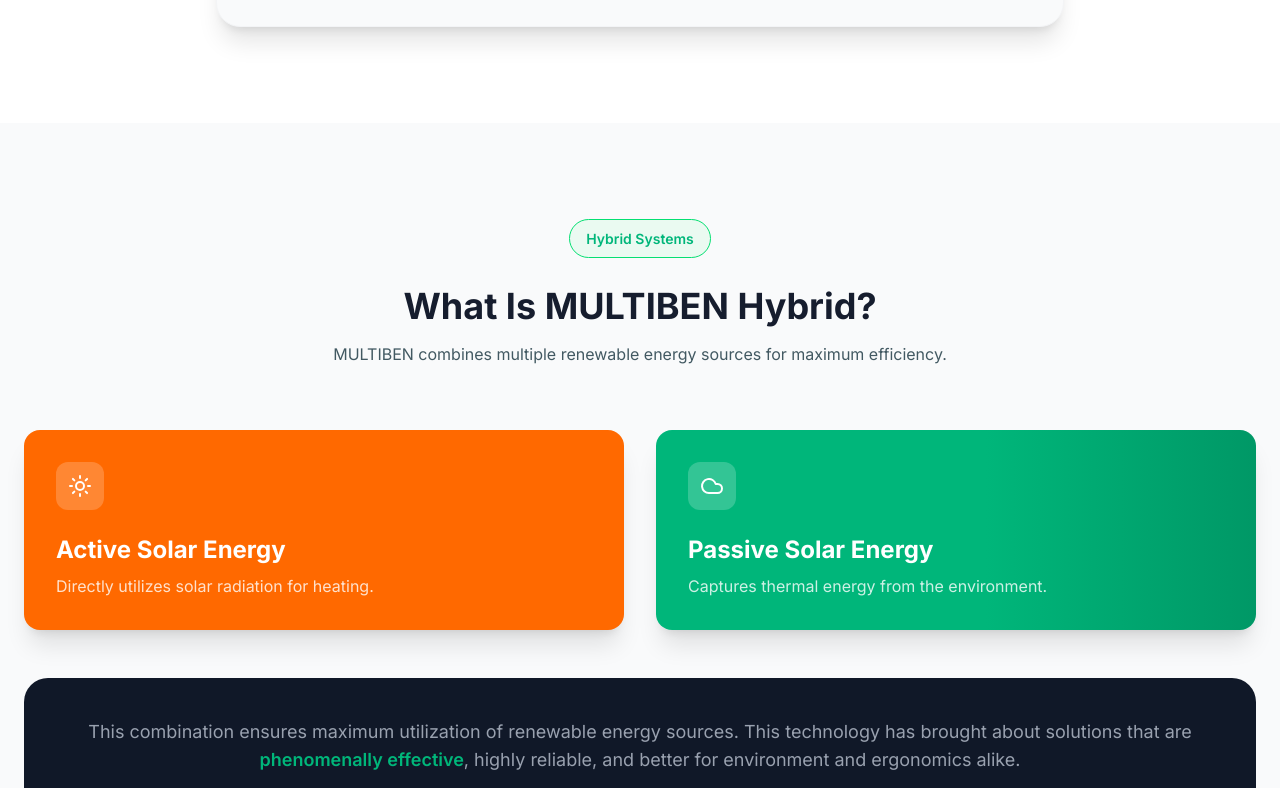
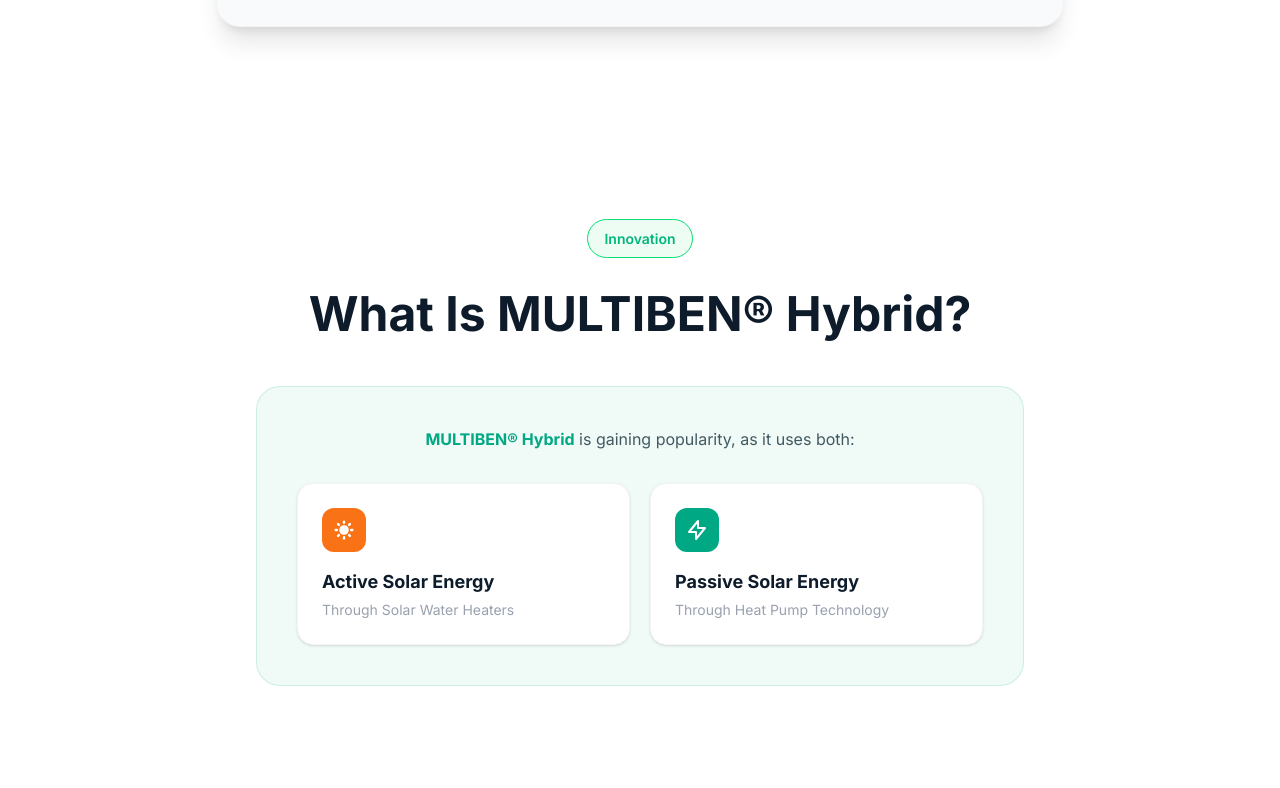
Before and after one commit to scaleoxperts/alldelite, a Next.js app: page /about in a window 1280 px wide. Shown: the part 2920-3708 px from the top of the page. Built offline with nearby package versions, Linux system fonts and the light colour scheme.

Commit message:
update(MultiBenHybridSection): refactor layout and content for clarity and improved presentation

```diff
--- a/components/about/MultiBenHybrid.about.tsx
+++ b/components/about/MultiBenHybrid.about.tsx
@@ -1,55 +1,71 @@
-import { Cloud, Sun } from "lucide-react";
-
-import { MULTIBEN_HYBRID } from "@/contents/about";
-
 import Capsule from "../shared/Capsule";
-
-const ICON_MAP = {
-  sun: Sun,
-  cloud: Cloud,
-} as const;
 
 export default function MultiBenHybridSection() {
   return (
-    <section className="bg-(--color-background-light) py-24">
+    <section className="bg-white py-24">
       <div className="mx-auto max-w-7xl px-6">
-        <div className="mb-16 text-center">
-          <Capsule text={MULTIBEN_HYBRID.badge} />
-          <h2 className="mt-2 text-4xl font-bold text-(--color-text-black)">
-            {MULTIBEN_HYBRID.heading}
+        <div className="mb-12 text-center">
+          <Capsule text="Innovation" />
+          <h2 className="mt-3 text-4xl font-bold text-[#0d1b2a] md:text-5xl">
+            What Is MULTIBEN® Hybrid?
           </h2>
-          <p className="mx-auto mt-4 max-w-2xl text-(--color-text-gray)">
-            {MULTIBEN_HYBRID.description}
-          </p>
         </div>
 
-        <div className="mb-12 grid gap-8 md:grid-cols-2">
-          {MULTIBEN_HYBRID.cards.map((card) => {
-            const Icon = ICON_MAP[card.iconKey as keyof typeof ICON_MAP];
-            return (
-              <div
-                key={card.title}
-                className={`${card.bg} rounded-2xl p-8 text-white shadow-xl transition-transform hover:-translate-y-1`}
-              >
-                <div className="mb-6 flex h-12 w-12 items-center justify-center rounded-xl bg-white/20">
-                  <Icon className="h-6 w-6" />
+        <div className="mx-auto max-w-3xl">
+          <div className="rounded-3xl border border-[#00a884]/15 bg-[#f0faf6] p-8 md:p-10">
+            <p className="mb-8 text-center text-[#425962]">
+              <strong className="text-[#00a884]">MULTIBEN® Hybrid</strong> is
+              gaining popularity, as it uses both:
+            </p>
+
+            <div className="grid gap-5 md:grid-cols-2">
+              <div className="rounded-2xl border border-gray-100 bg-white p-6 text-left shadow-sm">
+                <div className="mb-4 flex h-11 w-11 items-center justify-center rounded-xl bg-[#f97316]">
+                  <svg
+                    className="h-6 w-6 text-white"
+                    fill="currentColor"
+                    viewBox="0 0 20 20"
+                  >
+                    <path
+                      fillRule="evenodd"
+                      d="M10 2a1 1 0 011 1v1a1 1 0 11-2 0V3a1 1 0 011-1zm4 8a4 4 0 11-8 0 4 4 0 018 0zm-.464 4.95l.707.707a1 1 0 001.414-1.414l-.707-.707a1 1 0 00-1.414 1.414zm2.12-10.607a1 1 0 010 1.414l-.706.707a1 1 0 11-1.414-1.414l.707-.707a1 1 0 011.414 0zM17 11a1 1 0 100-2h-1a1 1 0 100 2h1zm-7 4a1 1 0 011 1v1a1 1 0 11-2 0v-1a1 1 0 011-1zM5.05 6.464A1 1 0 106.465 5.05l-.708-.707a1 1 0 00-1.414 1.414l.707.707zm1.414 8.486l-.707.707a1 1 0 01-1.414-1.414l.707-.707a1 1 0 011.414 1.414zM4 11a1 1 0 100-2H3a1 1 0 000 2h1z"
+                      clipRule="evenodd"
+                    />
+                  </svg>
                 </div>
-                <h4 className="mb-2 text-2xl font-bold">{card.title}</h4>
-                <p className="text-white/80">{card.description}</p>
+                <h4 className="mb-1 text-lg font-bold text-[#0d1b2a]">
+                  Active Solar Energy
+                </h4>
+                <p className="text-sm text-gray-400">
+                  Through Solar Water Heaters
+                </p>
               </div>
-            );
-          })}
-        </div>
 
-        <div className="rounded-3xl bg-gray-900 p-10 text-center text-white">
-          <p className="text-lg text-gray-400">
-            This combination ensures maximum utilization of renewable energy
-            sources. This technology has brought about solutions that are{" "}
-            <span className="font-semibold text-(--color-primary)">
-              phenomenally effective
-            </span>
-            , highly reliable, and better for environment and ergonomics alike.
-          </p>
+              <div className="rounded-2xl border border-gray-100 bg-white p-6 text-left shadow-sm">
+                <div className="mb-4 flex h-11 w-11 items-center justify-center rounded-xl bg-[#00a884]">
+                  <svg
+                    className="h-6 w-6 text-white"
+                    fill="none"
+                    stroke="currentColor"
+                    viewBox="0 0 24 24"
+                  >
+                    <path
+                      strokeLinecap="round"
+                      strokeLinejoin="round"
+                      strokeWidth={2}
+                      d="M13 10V3L4 14h7v7l9-11h-7z"
+                    />
+                  </svg>
+                </div>
+                <h4 className="mb-1 text-lg font-bold text-[#0d1b2a]">
+                  Passive Solar Energy
+                </h4>
+                <p className="text-sm text-gray-400">
+                  Through Heat Pump Technology
+                </p>
+              </div>
+            </div>
+          </div>
         </div>
       </div>
     </section>
```
